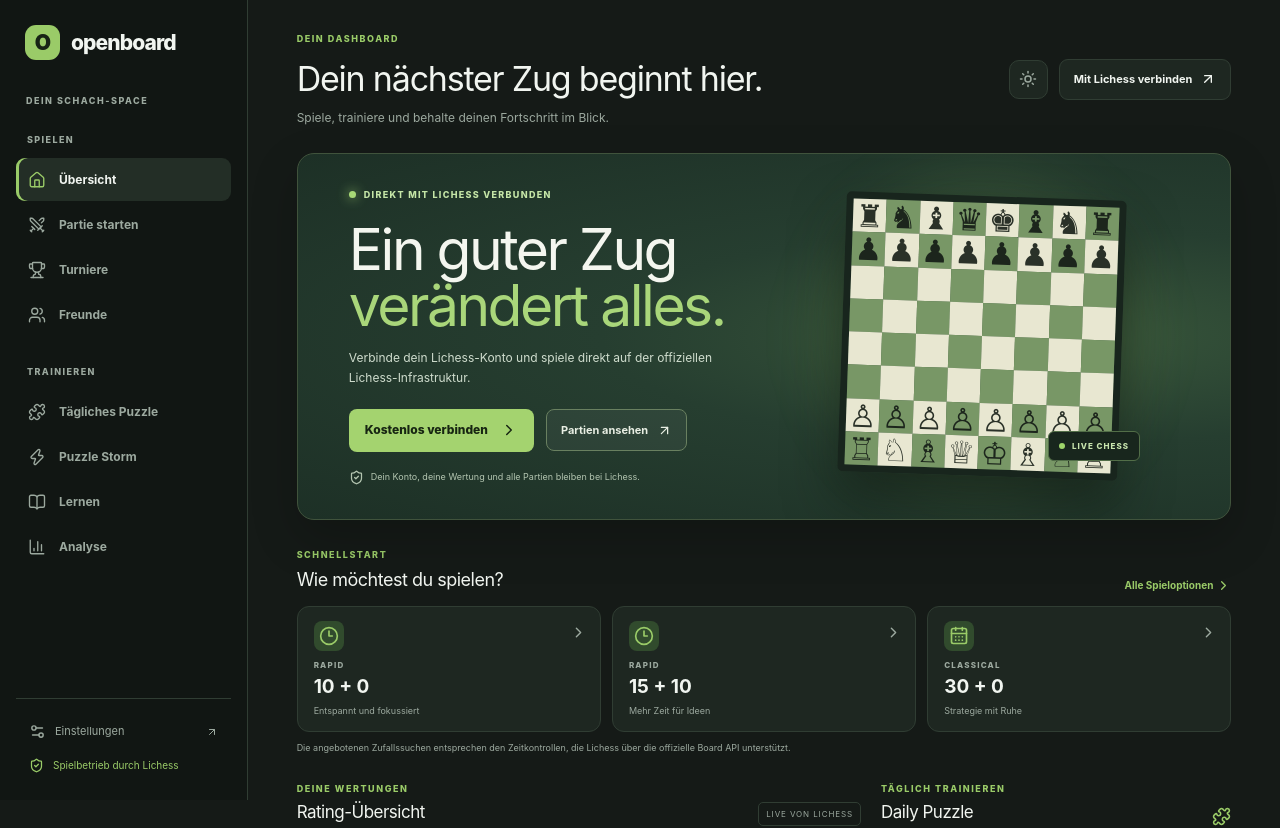
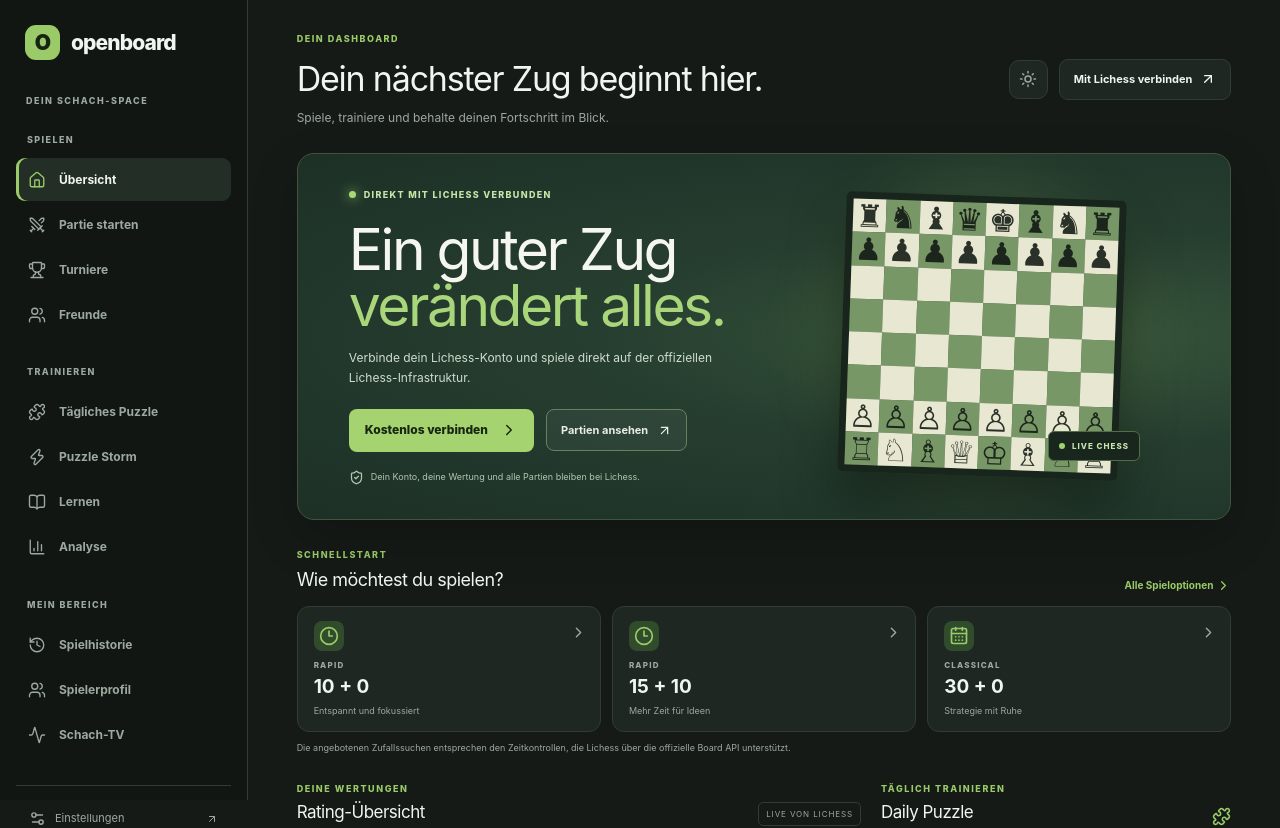
Before and after one commit to Rololol/openboard, a Next.js app: page / in a window 1280 px wide. Shown: the top 828 px of the page. Built offline with nearby package versions, Linux system fonts and the light colour scheme.

Commit message:
Expand dashboard navigation for native Lichess features

```diff
--- a/src/app/page.tsx
+++ b/src/app/page.tsx
@@ -36,6 +36,11 @@ const navGroups = [
     { label: "Puzzle Storm", href: "/features/storm/", icon: Zap, internal: true },
     { label: "Lernen", href: "/features/learn/", icon: BookOpen, internal: true },
     { label: "Analyse", href: "/features/analysis/", icon: BarChart3, internal: true },
+  ]},
+  { label: "MEIN BEREICH", items: [
+    { label: "Spielhistorie", href: "/features/history/", icon: History, internal: true },
+    { label: "Spielerprofil", href: "/features/profile/", icon: Users, internal: true },
+    { label: "Schach-TV", href: "/features/tv/", icon: Activity, internal: true },
   ]},
 ];
 
```
